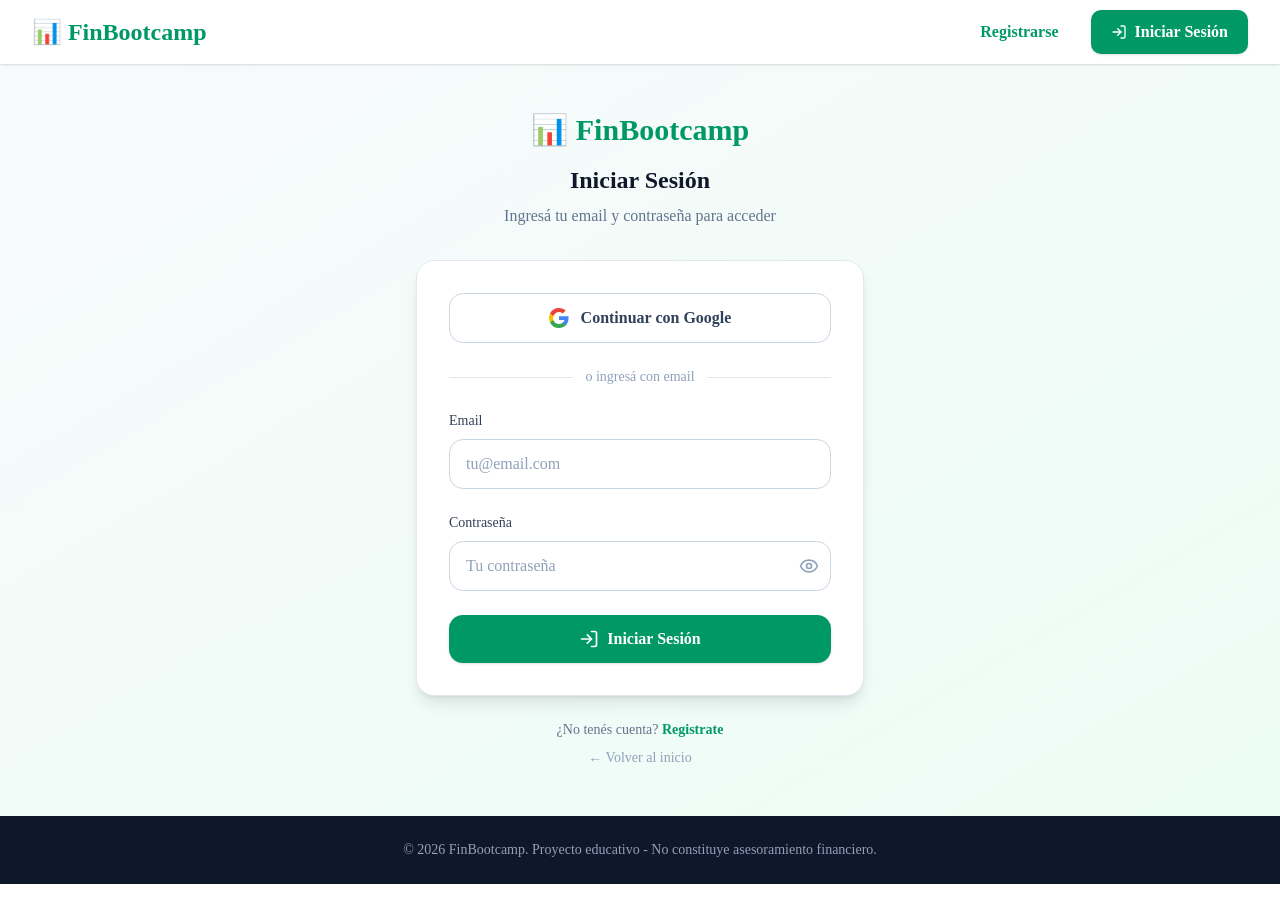
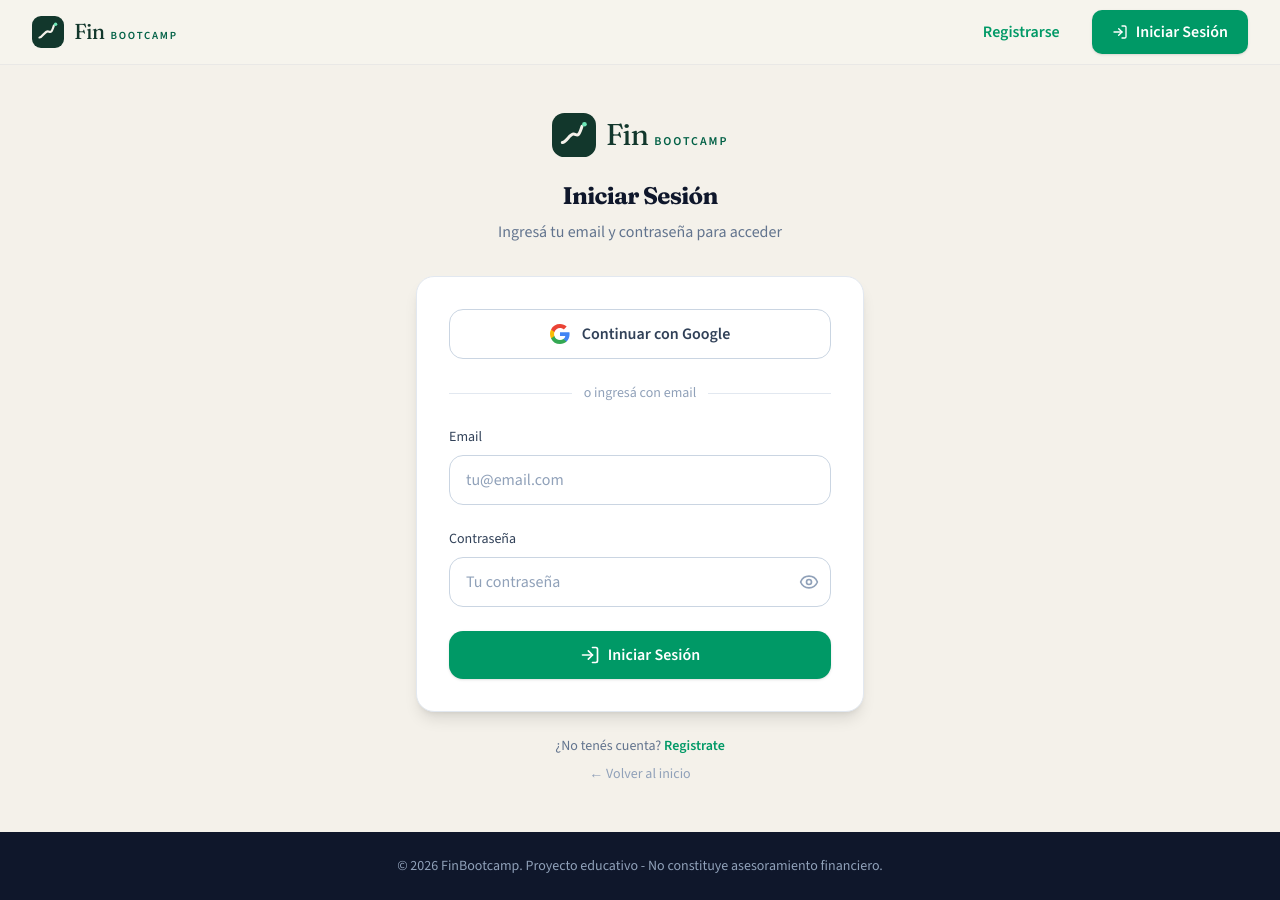
Before and after one commit to MauricioSor/HP-Frontend, a Next.js app: page /auth/login in a window 1280 px wide. Built offline with nearby package versions, Linux system fonts and the light colour scheme; no server answers.

Commit message:
Cambia el logo y la tipografía de la plataforma.
Reemplaza el emoji por una marca propia y usa Fraunces en los títulos con Source Sans en la interfaz.

Co-authored-by: Cursor <cursoragent@cursor.com>

```diff
--- a/src/app/auth/login/page.tsx
+++ b/src/app/auth/login/page.tsx
@@ -7,6 +7,7 @@ import { irA } from '@/lib/navegacion'
 import { GoogleAuthButton } from '@/components/GoogleAuthButton'
 import { LogIn, Eye, EyeOff, AlertCircle } from 'lucide-react'
 import Link from 'next/link'
+import { Logo } from '@/components/Logo'
 
 export default function LoginPage() {
   return (
@@ -49,13 +50,11 @@ function LoginForm() {
   }
 
   return (
-    <div className="flex-1 flex items-center justify-center bg-gradient-to-br from-slate-50 to-emerald-50 px-4 py-12">
+    <div className="flex-1 flex items-center justify-center px-4 py-12">
       <div className="w-full max-w-md">
         {/* Logo y título */}
         <div className="text-center mb-8">
-          <Link href="/" className="inline-block">
-            <span className="text-3xl font-bold text-emerald-600">📊 FinBootcamp</span>
-          </Link>
+          <Logo size="lg" className="justify-center" />
           <h1 className="mt-4 text-2xl font-bold text-slate-900">Iniciar Sesión</h1>
           <p className="mt-2 text-slate-500">Ingresá tu email y contraseña para acceder</p>
         </div>
--- a/src/app/auth/registro/page.tsx
+++ b/src/app/auth/registro/page.tsx
@@ -6,6 +6,7 @@ import { createClient } from '@/lib/client'
 import { GoogleAuthButton } from '@/components/GoogleAuthButton'
 import { UserPlus, Eye, EyeOff, AlertCircle, CheckCircle2 } from 'lucide-react'
 import Link from 'next/link'
+import { Logo } from '@/components/Logo'
 import type { User } from '@supabase/supabase-js'
 
 const supabase = createClient()
@@ -252,13 +253,11 @@ export default function RegistroPage() {
   }
 
   return (
-    <div className="flex-1 flex items-center justify-center bg-gradient-to-br from-slate-50 to-emerald-50 px-4 py-12">
+    <div className="flex-1 flex items-center justify-center px-4 py-12">
       <div className="w-full max-w-lg">
         {/* Logo y título */}
         <div className="text-center mb-8">
-          <Link href="/" className="inline-block">
-            <span className="text-3xl font-bold text-emerald-600">📊 FinBootcamp</span>
-          </Link>
+          <Logo size="lg" className="justify-center" />
           <h1 className="mt-4 text-2xl font-bold text-slate-900">Crear Cuenta</h1>
           <p className="mt-2 text-slate-500">Registrate para acceder a toda la plataforma</p>
         </div>
--- a/src/app/globals.css
+++ b/src/app/globals.css
@@ -47,9 +47,9 @@
   --color-primary-light: var(--primary-light);
   --color-secondary: var(--secondary);
   --color-accent: var(--accent);
-  --font-sans: var(--font-sans);
-  --font-mono: var(--font-geist-mono);
-  --font-heading: var(--font-sans);
+  --font-sans: var(--font-source-sans), ui-sans-serif, system-ui, sans-serif;
+  --font-mono: ui-monospace, monospace;
+  --font-heading: var(--font-fraunces), Georgia, "Times New Roman", serif;
   --color-sidebar-ring: var(--sidebar-ring);
   --color-sidebar-border: var(--sidebar-border);
   --color-sidebar-accent-foreground: var(--sidebar-accent-foreground);
@@ -86,7 +86,15 @@
 }
 
 body {
-  font-family: var(--font-sans), Arial, Helvetica, sans-serif;
+  font-family: var(--font-source-sans), ui-sans-serif, system-ui, sans-serif;
+  background-color: #f4f1ea;
+  color: #1c1917;
+}
+
+h1, h2, h3, h4,
+.font-heading {
+  font-family: var(--font-fraunces), Georgia, serif;
+  letter-spacing: -0.03em;
 }
 
 /* Custom scrollbar */
--- a/src/app/layout.tsx
+++ b/src/app/layout.tsx
@@ -1,16 +1,16 @@
 import type { Metadata } from 'next';
-import { Geist, Geist_Mono } from 'next/font/google';
+import { Fraunces, Source_Sans_3 } from 'next/font/google';
 import './globals.css';
 import { AuthProvider } from '@/components/AuthProvider';
 import ConditionalLayout from '@/components/ConditionalLayout';
 
-const geistSans = Geist({
-  variable: '--font-geist-sans',
+const fraunces = Fraunces({
+  variable: '--font-fraunces',
   subsets: ['latin'],
 });
 
-const geistMono = Geist_Mono({
-  variable: '--font-geist-mono',
+const sourceSans = Source_Sans_3({
+  variable: '--font-source-sans',
   subsets: ['latin'],
 });
 
@@ -27,7 +27,7 @@ export default function RootLayout({
   return (
     <html lang="es">
       <body
-        className={`${geistSans.variable} ${geistMono.variable} min-h-screen flex flex-col font-sans antialiased`}
+        className={`${fraunces.variable} ${sourceSans.variable} min-h-screen flex flex-col font-sans antialiased`}
       >
         <AuthProvider>
           <ConditionalLayout>
--- a/src/components/ConditionalLayout.tsx
+++ b/src/components/ConditionalLayout.tsx
@@ -5,6 +5,7 @@ import Navbar from './Navbar'
 import Footer from './Footer'
 import Link from 'next/link'
 import { LogIn } from 'lucide-react'
+import { Logo } from '@/components/Logo'
 
 export default function ConditionalLayout({ children }: { children: React.ReactNode }) {
   const { isAuthenticated } = useAuth()
@@ -26,12 +27,10 @@ export default function ConditionalLayout({ children }: { children: React.ReactN
   return (
     <>
       {/* Header mínimo para usuarios no autenticados */}
-      <header className="sticky top-0 z-50 w-full bg-white shadow-sm">
+      <header className="sticky top-0 z-50 w-full border-b border-stone-200/80 bg-[#f7f4ee]/90 backdrop-blur-md">
         <div className="max-w-7xl mx-auto px-4 sm:px-6 lg:px-8">
           <div className="flex justify-between h-16 items-center">
-            <Link href="/" className="flex items-center gap-2">
-              <span className="text-2xl font-bold text-emerald-600">📊 FinBootcamp</span>
-            </Link>
+            <Logo />
             <div className="flex items-center gap-3">
               <Link
                 href="/auth/registro"
--- a/src/components/Footer.tsx
+++ b/src/components/Footer.tsx
@@ -1,4 +1,5 @@
 import Link from 'next/link';
+import { Logo } from '@/components/Logo';
 
 export default function Footer() {
   return (
@@ -6,6 +7,7 @@ export default function Footer() {
       <div className="max-w-7xl mx-auto px-4 sm:px-6 lg:px-8 py-12">
         <div className="grid grid-cols-1 md:grid-cols-3 gap-8">
           <div>
+            <Logo tone="light" className="mb-6" />
             <h3 className="text-lg font-bold text-emerald-400 mb-4">Plataforma</h3>
             <ul className="space-y-2">
               <li>
--- /dev/null
+++ b/src/components/Logo.tsx
@@ -0,0 +1,56 @@
+import Link from 'next/link'
+import { cn } from '@/lib/utils'
+
+function BrandMark({ className }: { className?: string }) {
+  return (
+    <svg viewBox="0 0 32 32" className={className} aria-hidden="true">
+      <rect width="32" height="32" rx="9" fill="#12372c" />
+      <path
+        d="M7.5 21.5c3.2-.4 5.2-6.2 8.2-6.2 2.4 0 3.3 3.6 6.1-5.6"
+        fill="none"
+        stroke="#f4f1ea"
+        strokeWidth="2.2"
+        strokeLinecap="round"
+      />
+      <circle cx="23.6" cy="8.2" r="1.7" fill="#6ee7b7" />
+    </svg>
+  )
+}
+
+export function Logo({
+  size = 'md',
+  tone = 'ink',
+  className,
+}: {
+  size?: 'md' | 'lg'
+  tone?: 'ink' | 'light'
+  className?: string
+}) {
+  const grande = size === 'lg'
+
+  return (
+    <Link href="/" className={cn('inline-flex items-center gap-2.5', className)}>
+      <BrandMark className={grande ? 'h-11 w-11' : 'h-8 w-8'} />
+      <span className="flex items-baseline gap-1.5">
+        <span
+          className={cn(
+            'font-heading leading-none tracking-tight',
+            grande ? 'text-3xl' : 'text-[1.35rem]',
+            tone === 'light' ? 'text-[#f4f1ea]' : 'text-[#12372c]'
+          )}
+        >
+          Fin
+        </span>
+        <span
+          className={cn(
+            'font-semibold uppercase tracking-[0.16em]',
+            grande ? 'text-xs' : 'text-[0.68rem]',
+            tone === 'light' ? 'text-emerald-300' : 'text-emerald-800'
+          )}
+        >
+          Bootcamp
+        </span>
+      </span>
+    </Link>
+  )
+}
--- a/src/components/Navbar.tsx
+++ b/src/components/Navbar.tsx
@@ -7,6 +7,7 @@ import { irA } from '@/lib/navegacion';
 import { Menu, X, TrendingUp, Bitcoin, Calculator, BarChart3, Home, LogOut, Users, User } from 'lucide-react';
 import { cn } from '@/lib/utils';
 import { useAuth } from '@/components/AuthProvider';
+import { Logo } from '@/components/Logo';
 
 const navLinks = [
   { name: 'Inicio', href: '/', icon: Home },
@@ -28,17 +29,15 @@ export default function Navbar() {
   }
 
   return (
-    <nav className="sticky top-0 z-50 w-full bg-white shadow-sm">
+    <nav className="sticky top-0 z-50 w-full border-b border-stone-200/80 bg-[#f7f4ee]/90 shadow-none backdrop-blur-md">
       <div className="max-w-7xl mx-auto px-4 sm:px-6 lg:px-8">
         <div className="flex justify-between h-16">
           <div className="flex items-center">
-            <Link href="/" className="flex items-center gap-2">
-              <span className="text-2xl font-bold text-emerald-600">📊 FinBootcamp</span>
-            </Link>
+            <Logo />
           </div>
 
           {/* Desktop Menu */}
-          <div className="hidden md:flex md:items-center md:space-x-6">
+          <div className="hidden md:flex md:items-center md:gap-4 lg:gap-5">
             {navLinks.map((link) => {
               const isActive = pathname === link.href;
               const Icon = link.icon;
@@ -47,7 +46,7 @@ export default function Navbar() {
                   key={link.name}
                   href={link.href}
                   className={cn(
-                    'flex items-center gap-1.5 px-1 pt-1 border-b-2 text-sm font-medium transition-colors',
+                    'flex items-center gap-1.5 whitespace-nowrap border-b-2 px-0.5 pt-1 text-[13px] font-medium transition-colors',
                     isActive
                       ? 'border-emerald-600 text-emerald-600'
                       : 'border-transparent text-slate-600 hover:text-emerald-600 hover:border-emerald-300'
```
Also changed, not shown: src/app/page.tsx (+14 -14 lines).
